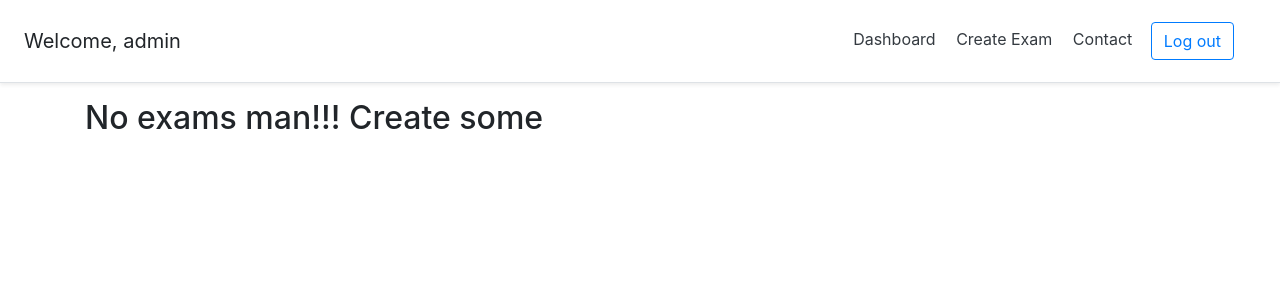
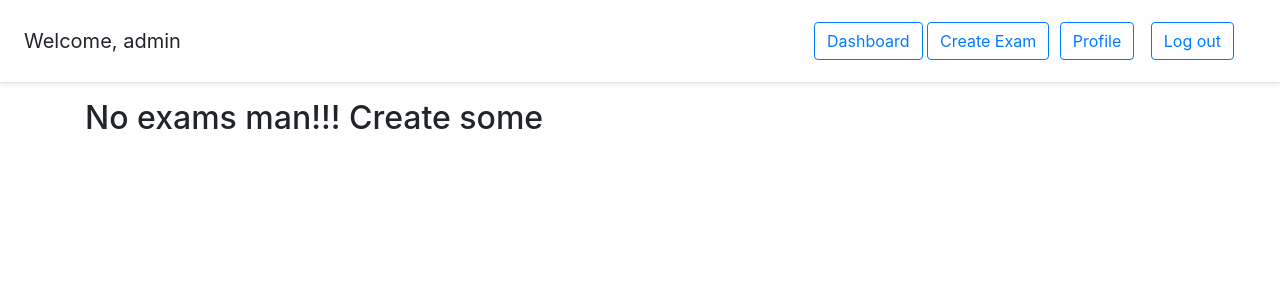
Before and after one commit to faisalisafk/eggzamroom, a Django app: page /teacher/course/6/ in a window 1280 px wide. Shown: the top 300 px of the page. Run offline with Django 3.2, Linux system fonts and the light colour scheme; a user stored in the database is signed in; data comes from the database, SQL or seed files in the repository; some libraries are stand-ins or nearby versions.

Commit message:
updated with dev

```diff
--- a/teacher/templates/base.html
+++ b/teacher/templates/base.html
@@ -13,12 +13,12 @@
         {% endif %}</h5>
     <nav class="my-2 my-md-0 mr-md-3">
         {% if request.user.is_authenticated %}
-        <a class="p-2 text-dark" href="/teacher/">Dashboard</a>
+        <a class="btn btn-outline-primary" href="/teacher/">Dashboard</a>
         <!-- Trigger/Create Course Modal -->
         {%block popup%}
-        <a class="p-2 text-dark" href="#" data-toggle="modal" data-target="#exampleModalCenter">Create Course</a>
+        <a class="btn btn-outline-primary" href="#" data-toggle="modal" data-target="#exampleModalCenter">Create Course</a>
         {%endblock%}
-        <a class="p-2 text-dark" href="#" >Contact</a>
+        <a class="btn btn-outline-primary" href="/accounts/profile" style="margin:6px">Profile</a>
         <a class="btn btn-outline-primary" href="/logout/" style="margin:6px">Log out</a>
 
         {% endif %}
--- a/teacher/templates/header.html
+++ b/teacher/templates/header.html
@@ -5,12 +5,12 @@
         {% endif %}</h5>
     <nav class="my-2 my-md-0 mr-md-3">
         {% if request.user.is_authenticated %}
-        <a class="p-2 text-dark" href="/teacher/">Dashboard</a>
+        <a class="btn btn-outline-primary" href="/teacher/">Dashboard</a>
         <!-- Trigger/Create Course Modal -->
         {%block popup%}
-        <a class="p-2 text-dark" href="#createCourse" id="myBtn">Create Course</a>
+        <a class="btn btn-outline-primary" href="#createCourse" id="myBtn">Create Course</a>
         {%endblock%}
-        <a class="p-2 text-dark" href="#" >Contact</a>
+        <a class="btn btn-outline-primary" href="/accounts/profile" style="margin:6px">Profile</a>
         <a class="btn btn-outline-primary" href="/logout/" style="margin:6px">Log out</a>
 
         {% endif %}
--- a/teacher/templates/teacher/exams.html
+++ b/teacher/templates/teacher/exams.html
@@ -1,11 +1,11 @@
 {% extends "base.html" %}
 {%block popup%}
-<a class="p-2 text-dark" href="#" data-toggle="modal" data-target="#exampleModalCenter">Create Exam</a>
+<a class="btn btn-outline-primary" href="#" data-toggle="modal" data-target="#exampleModalCenter">Create Exam</a>
 {%endblock%}
 
 {% block body %}
 {% if user.teacher %}
-<h3  style="margin-left: 25px;">Courses</h3>
+<h3  style="margin-left: 25px;">Exams</h3>
 {% endif %}
 
 
@@ -22,7 +22,7 @@
         <div class="col-auto mb-4">
             <div class="card" style="width: 20vw; height: 20hw;">
                 <div class="card-header bg-warning text-truncate text-light">
-                    <a class="card-title text-light" href="/teacher/course/{{c.pk}}" } style="font-weight: bold;
+                    <a class="card-title text-light" href="#" } style="font-weight: bold;
                      font-size: 18px;">Exam title: {{e.title}}</a>
                     <p class="card-subtitle mb-2 text-light">Course Code : {{c.courseCode}}</p>
                 </div>
```
Also changed, not shown: teacher/templates/teacher/teacher_courses.html (line endings or trailing spaces).
